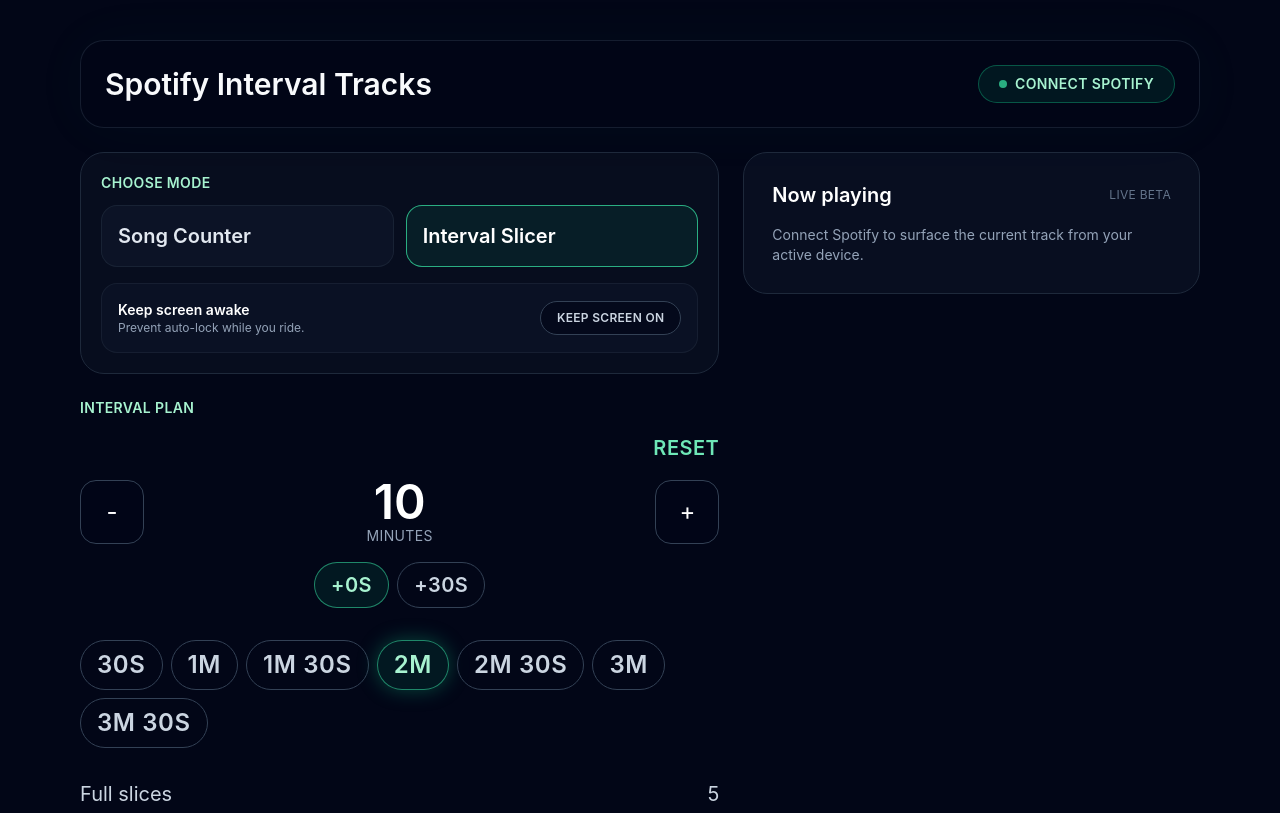
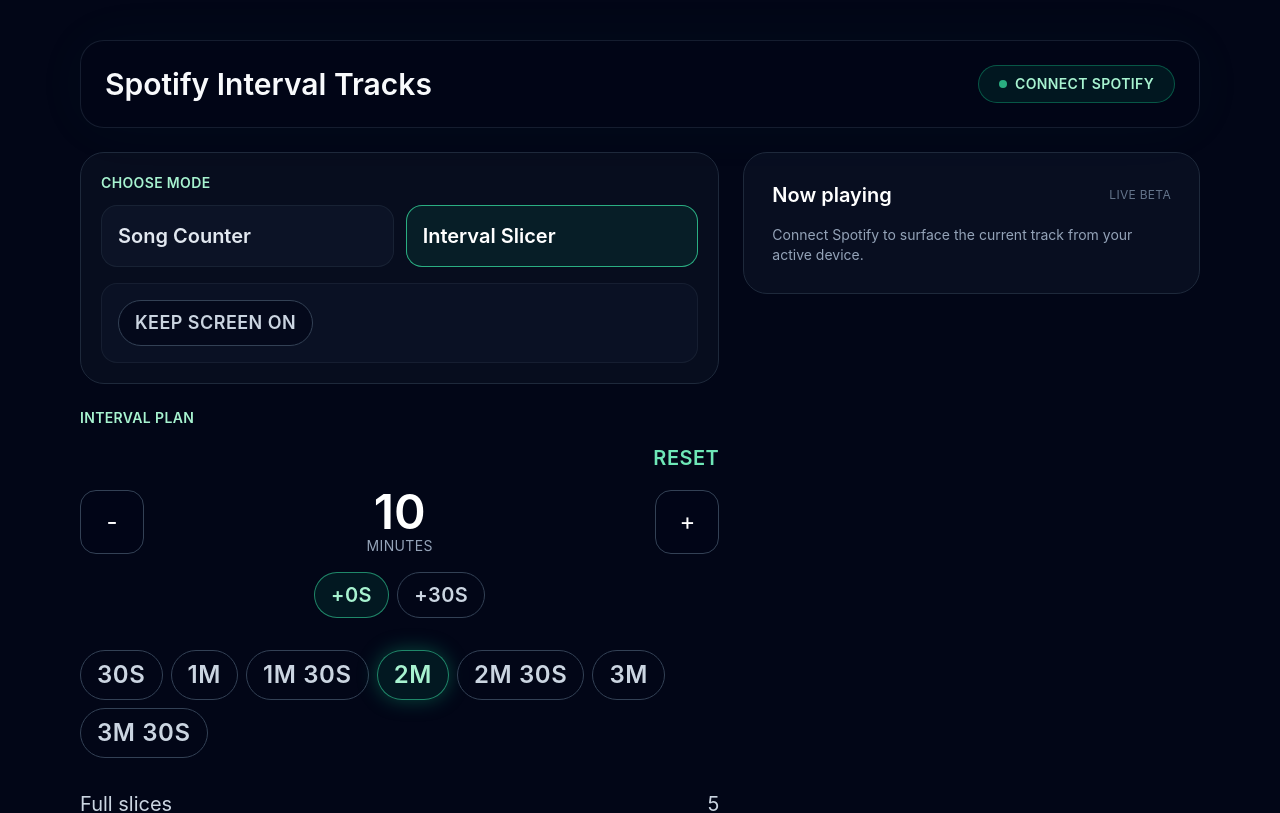
Before and after one commit to BTSeven7/spotify-interval-tracks, a React (Vite) app: page / in a window 1280 px wide. Shown: the top 813 px of the page. Built offline with nearby package versions, Linux system fonts and the light colour scheme.

Commit message:
Screen Lock Text

```diff
--- a/src/App.tsx
+++ b/src/App.tsx
@@ -146,15 +146,15 @@
 
               <div className="mt-4 space-y-2 rounded-2xl border border-slate-800/60 bg-slate-900/50 p-4">
                 <div className="flex flex-col gap-2 sm:flex-row sm:items-center sm:justify-between">
-                  <div>
+                  {/* <div>
                     <p className="text-sm font-semibold text-white">Keep screen awake</p>
                     <p className="text-xs text-slate-400">{wakeLockHelperText}</p>
-                  </div>
+                  </div> */}
                   <button
                     type="button"
                     onClick={() => void wakeLock.toggle()}
                     disabled={!wakeLock.isSupported || wakeLock.isRequesting}
-                    className={`w-full rounded-full border px-4 py-2 text-xs font-semibold uppercase tracking-wide transition sm:w-auto ${wakeLock.isActive ? 'border-emerald-400/60 bg-emerald-500/10 text-emerald-200' : 'border-slate-700 bg-slate-950/70 text-slate-300 hover:border-emerald-400/60 hover:text-emerald-200'} ${(!wakeLock.isSupported || wakeLock.isRequesting) ? 'cursor-not-allowed opacity-60' : ''}`}
+                    className={`w-full rounded-full border px-4 py-2 text-lg font-semibold uppercase tracking-wide transition sm:w-auto ${wakeLock.isActive ? 'border-emerald-400/60 bg-emerald-500/10 text-emerald-200' : 'border-slate-700 bg-slate-950/70 text-slate-300 hover:border-emerald-400/60 hover:text-emerald-200'} ${(!wakeLock.isSupported || wakeLock.isRequesting) ? 'cursor-not-allowed opacity-60' : ''}`}
                   >
                     {wakeLockButtonLabel}
                   </button>
```
